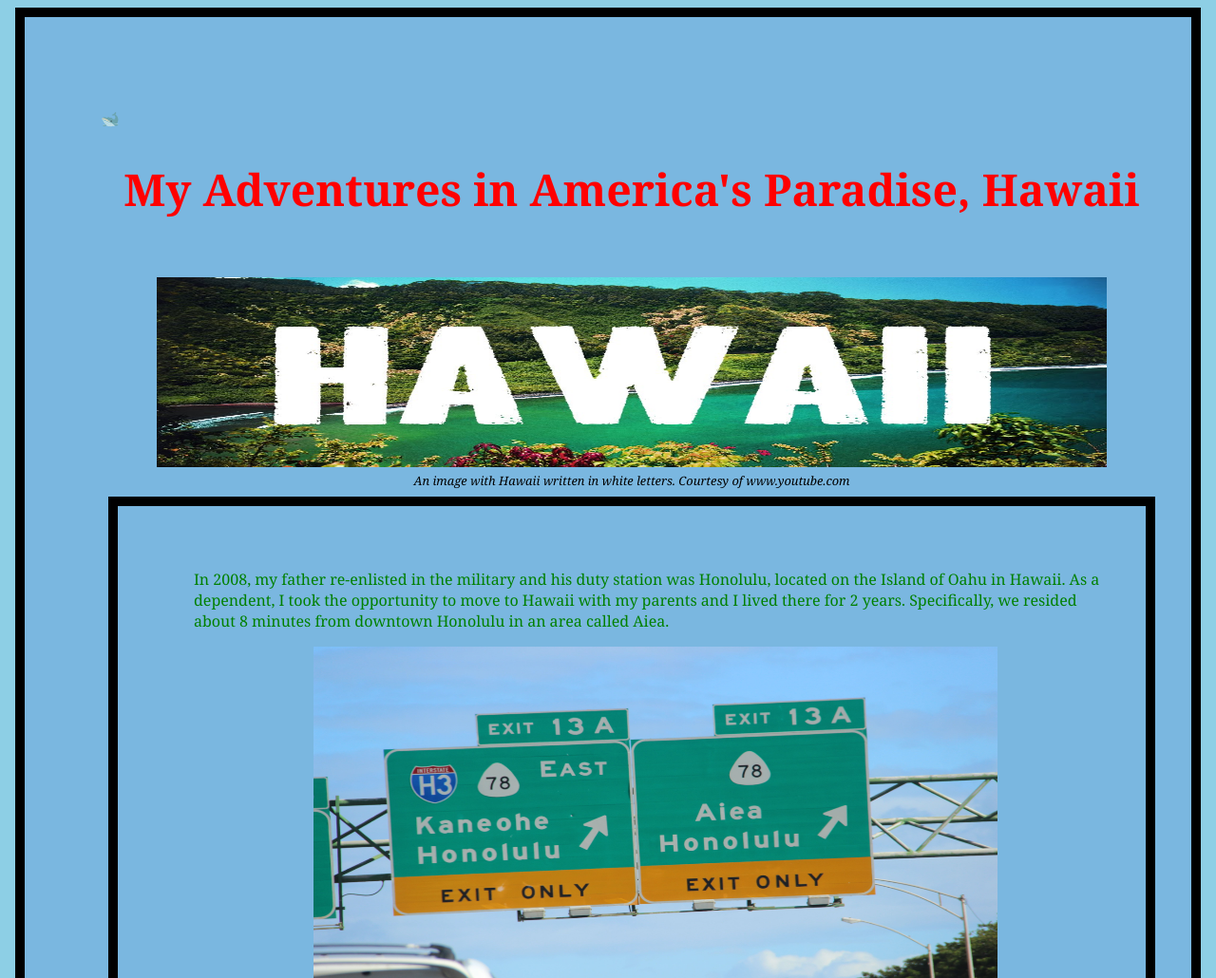
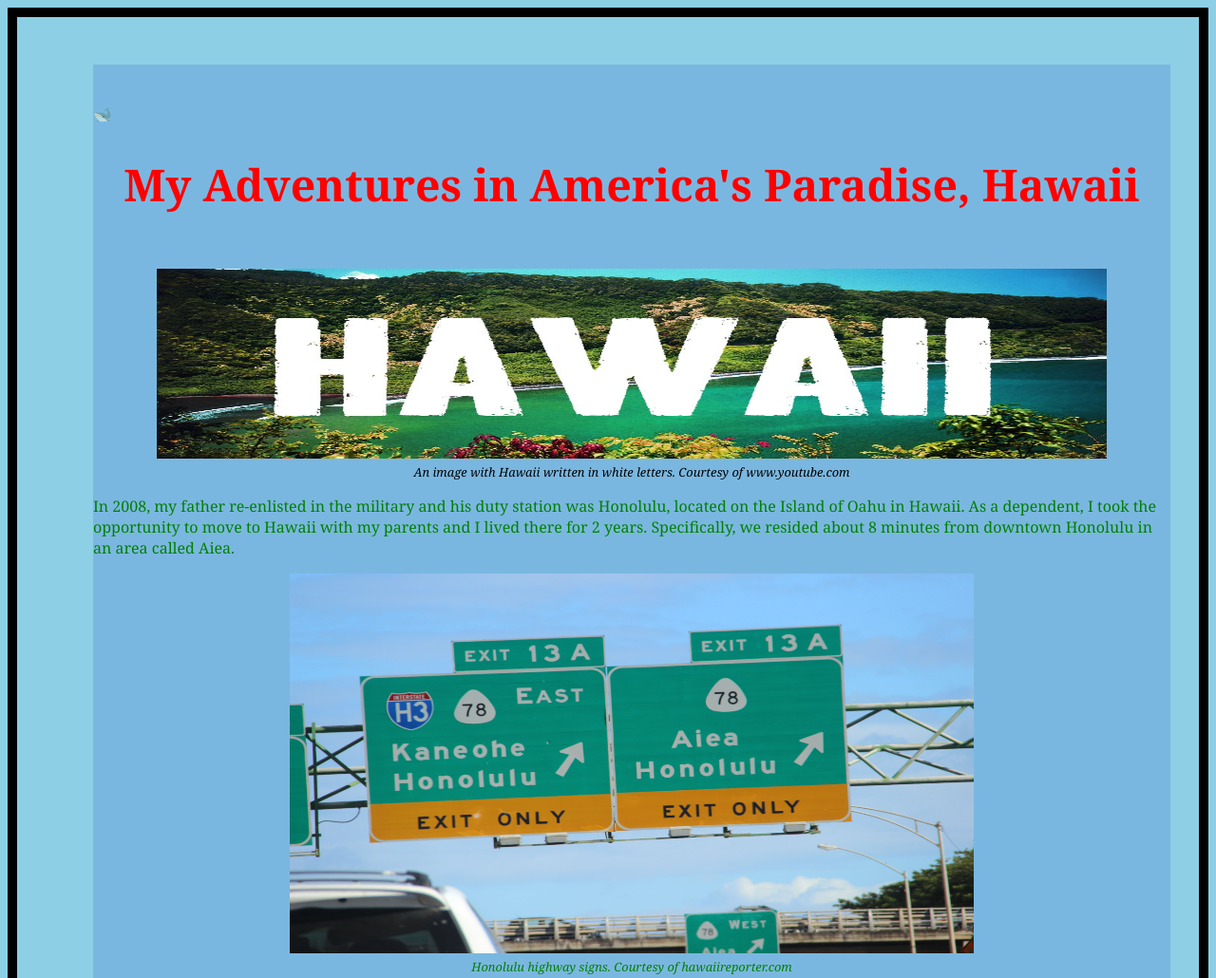
Before and after one commit to STL-LC101-Sept-22/js-assignment-4-html-me-something-Keyzz33, a website: page index.html in a window 1280 px wide. Shown: the top 1030 px of the page at 95% size. Drawn offline with Linux system fonts and the light colour scheme.

Commit message:
Changed margin, padding, border, from div to body

```diff
--- a/index.html
+++ b/index.html
@@ -5,10 +5,10 @@
 </head>
       <body>
       <div><header>
-
+         <div class="intro">
             <p>&#x1F40B</p>
          <h1 id="mainHeading">My Adventures in America's Paradise, Hawaii</h1>
-
+      </div>
          </header>
 
     <main>
--- a/styles.css
+++ b/styles.css
@@ -1,6 +1,6 @@
 /* Write your CSS here! */
 header {
-	padding: 1.875em 0;
+	padding: 1.5875em 0;
 }
 
 figcaption {
@@ -10,16 +10,18 @@ figcaption {
 
 body {
   background-color: rgb(141, 207, 229);
-}
-
-
-div {
-    border: 10px solid black;
+  border: 10px solid black;
     margin: 8px;
     padding-top: 50px;
     padding-right: 30px;
     padding-bottom: 50px;
     padding-left: 80px;
+    display: block;
+}
+
+
+div {
+
     background-color: rgb(122, 183, 224);
     display: block;
   }
```
